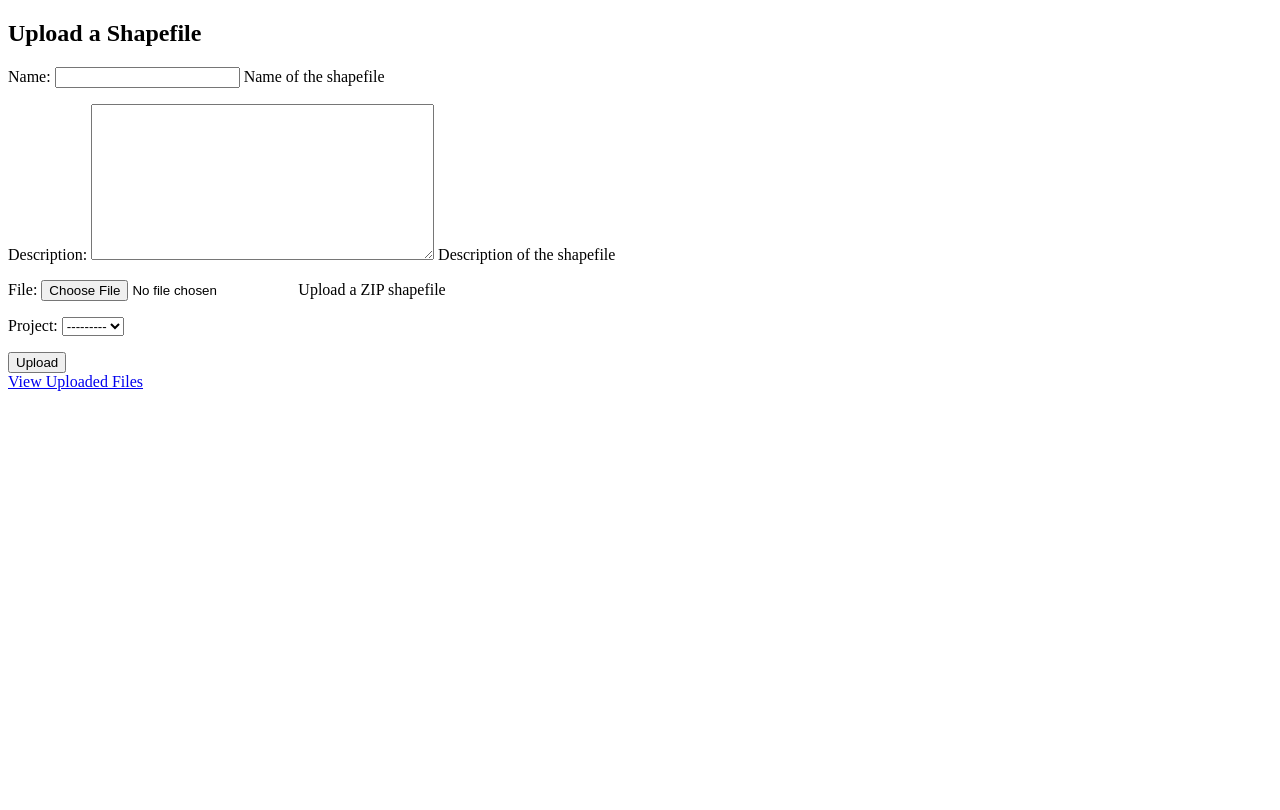
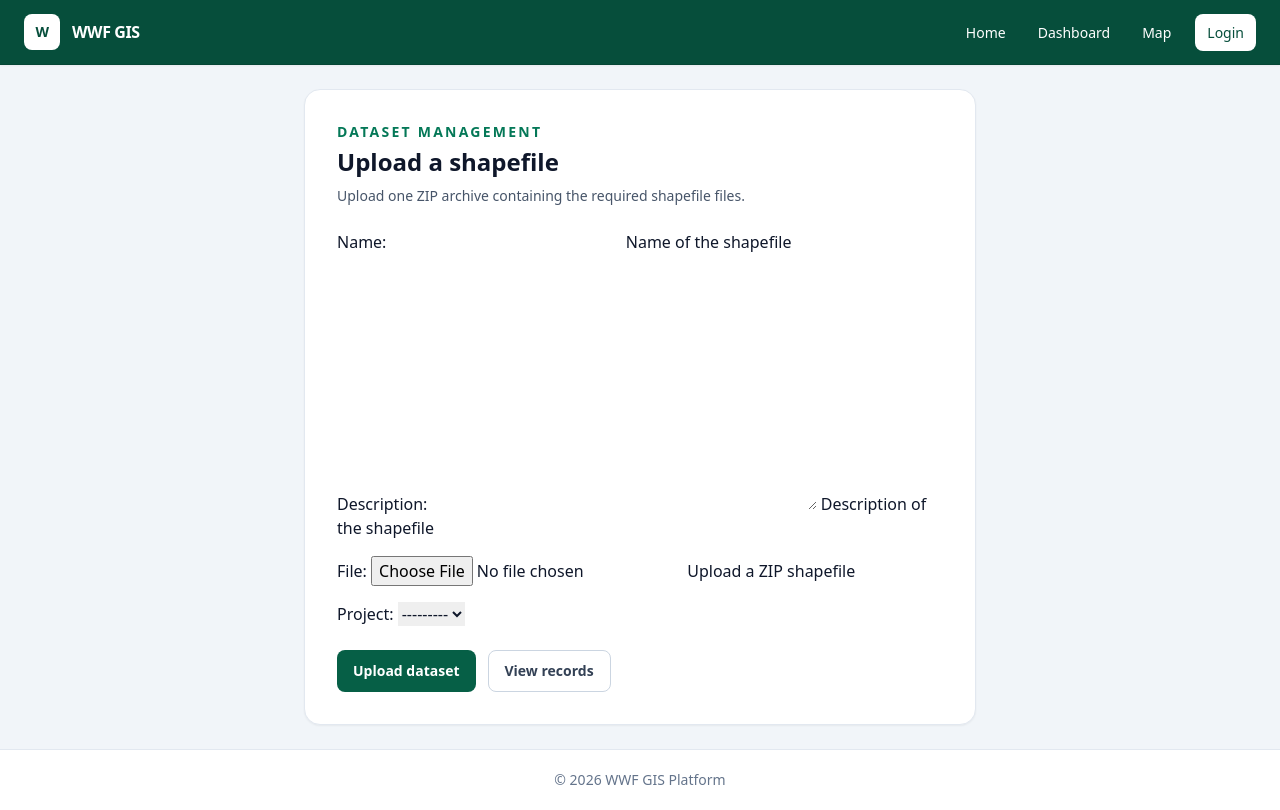
Before and after one commit to vick25/webgis-portal, a Django app: page /upload/ in a window 1280 px wide. Before the commit the page ends 391 px from the top, so only its background shows below. Run offline with Django 5.2, Linux system fonts and the light colour scheme; data that the repository does not hold is empty; some libraries are stand-ins or nearby versions.

Commit message:
feat: Refactor manager templates to enhance layout and styling, add dashboard and home pages, and improve dataset upload interface

```diff
--- a/manager/templates/manager/uploadShp.html
+++ b/manager/templates/manager/uploadShp.html
@@ -1,16 +1,19 @@
-<!doctype html>
-<html lang="en">
-  <head>
-    <meta charset="UTF-8" />
-    <meta name="viewport" content="width=device-width, initial-scale=1.0" />
-    <title>Upload Shapefile</title>
-  </head>
-  <body>
-    <h2>Upload a Shapefile</h2>
-    <form method="post" enctype="multipart/form-data">
-      {% csrf_token %} {{ form.as_p }}
-      <button type="submit">Upload</button>
+{% extends "base.html" %}
+
+{% block title %}WWF GIS | Upload dataset{% endblock %}
+
+{% block content %}
+  <section class="mx-auto max-w-2xl rounded-2xl border border-slate-200 bg-white p-6 shadow-sm sm:p-8">
+    <p class="text-sm font-semibold uppercase tracking-[.16em] text-emerald-700">Dataset management</p>
+    <h1 class="mt-1 text-2xl font-bold">Upload a shapefile</h1>
+    <p class="mt-2 text-sm text-slate-600">Upload one ZIP archive containing the required shapefile files.</p>
+    <form class="mt-6 space-y-4" method="post" enctype="multipart/form-data">
+      {% csrf_token %}
+      {{ form.as_p }}
+      <div class="flex flex-wrap gap-3 pt-2">
+        <button class="rounded-lg bg-emerald-800 px-4 py-2.5 text-sm font-semibold text-white hover:bg-emerald-900" type="submit">Upload dataset</button>
+        <a class="rounded-lg border border-slate-300 px-4 py-2.5 text-sm font-semibold text-slate-700 hover:bg-slate-50" href="{% url 'file_list' %}">View records</a>
+      </div>
     </form>
-    <a href="{% url 'file_list' %}">View Uploaded Files</a>
-  </body>
-</html>
+  </section>
+{% endblock %}
--- a/templates/base.html
+++ b/templates/base.html
@@ -4,59 +4,34 @@
   <head>
     <meta charset="UTF-8" />
     <meta name="viewport" content="width=device-width, initial-scale=1.0" />
-    <link
-      href="https://cdn.jsdelivr.net/npm/bootstrap@5.3.8/dist/css/bootstrap.min.css"
-      rel="stylesheet"
-      integrity="sha384-sRIl4kxILFvY47J16cr9ZwB07vP4J8+LH7qKQnuqkuIAvNWLzeN8tE5YBujZqJLB"
-      crossorigin="anonymous"
-    />
+    <script src="https://cdn.tailwindcss.com"></script>
+    <link rel="stylesheet" href="{% static 'css/main.css' %}" />
     {% block head %}{% endblock %}
-    <title>{% block title %}Web GIS{% endblock %}</title>
-    <link rel="stylesheet" href="{% static 'css/main.css' %}" />
+    <title>{% block title %}WWF GIS{% endblock %}</title>
   </head>
-  <body>
-    <script
-      src="https://cdn.jsdelivr.net/npm/bootstrap@5.3.8/dist/js/bootstrap.bundle.min.js"
-      integrity="sha384-FKyoEForCGlyvwx9Hj09JcYn3nv7wiPVlz7YYwJrWVcXK/BmnVDxM+D2scQbITxI"
-      crossorigin="anonymous"
-    ></script>
-    <header>
-      <nav class="navbar navbar-expand-lg navbar-dark bg-dark">
-        <div class="container-fluid">
-          <a class="navbar-brand" href="{% url 'manager_index' %}"
-            >WWF Projects Portal hub</a
-          >
-          <button
-            class="navbar-toggler"
-            type="button"
-            data-bs-toggle="collapse"
-            data-bs-target="#navbarNav"
-            aria-controls="navbarNav"
-            aria-expanded="false"
-            aria-label="Toggle navigation"
-          >
-            <span class="navbar-toggler-icon"></span>
-          </button>
-          <div class="collapse navbar-collapse" id="navbarNav">
-            <menu role="menu" class="navbar-nav">
-              <li class="nav-item">
-                <a class="nav-link" href="{% url 'manager_index' %}">Home</a>
-              </li>
-              <li class="nav-item">
-                <a class="nav-link" href="#">User</a>
-              </li>
-            </menu>
-          </div>
+  <body class="min-h-screen bg-slate-100 font-sans text-slate-900 {% block body_class %}{% endblock %}">
+    <header class="relative z-[1100] border-b border-emerald-950/20 bg-emerald-900 text-white shadow-sm">
+      <nav class="mx-auto flex min-h-16 max-w-screen-2xl items-center justify-between px-4 sm:px-6" aria-label="Main navigation">
+        <a href="{% url 'manager_index' %}" class="flex items-center gap-3 font-semibold tracking-tight">
+          <span class="grid h-9 w-9 place-items-center rounded-lg bg-white text-sm font-black text-emerald-900" aria-hidden="true">W</span>
+          <span>WWF GIS</span>
+        </a>
+        <div class="flex items-center gap-1 text-sm font-medium sm:gap-2">
+          <a class="rounded-lg px-3 py-2 hover:bg-white/10" href="{% url 'manager_index' %}">Home</a>
+          <a class="rounded-lg px-3 py-2 hover:bg-white/10" href="{% url 'manager_dashboard' %}">Dashboard</a>
+          <a class="rounded-lg px-3 py-2 hover:bg-white/10" href="{% url 'map_view' %}">Map</a>
+          <a class="ml-1 rounded-lg bg-white px-3 py-2 text-emerald-900 hover:bg-emerald-50" href="{% url 'admin:login' %}?next={% url 'manager_dashboard' %}">Login</a>
         </div>
       </nav>
     </header>
-    <main class="container-fluid">
-      {% block content %}
-      <h1>Welcome to WWF GIS</h1>
-      {% endblock %}
+    <main class="{% block main_class %}mx-auto w-full max-w-screen-2xl px-4 py-6 sm:px-6{% endblock %}">
+      {% block content %}{% endblock %}
     </main>
-    <footer class="text-center mt-4">
-      <p>&copy; 2026 WWF GIS Platform. All rights reserved.</p>
-    </footer>
+    {% block footer %}
+      <footer class="border-t border-slate-200 bg-white px-4 py-5 text-center text-sm text-slate-500">
+        &copy; {% now "Y" %} WWF GIS Platform
+      </footer>
+    {% endblock %}
+    {% block scripts %}{% endblock %}
   </body>
 </html>
```
Also changed, not shown: manager/templates/manager/dashboard.html (added, +19 -0 lines), manager/templates/manager/file_list.html (+15 -19 lines), manager/templates/manager/home.html (added, +15 -0 lines), manager/templates/manager/index.html (+32 -60 lines).
